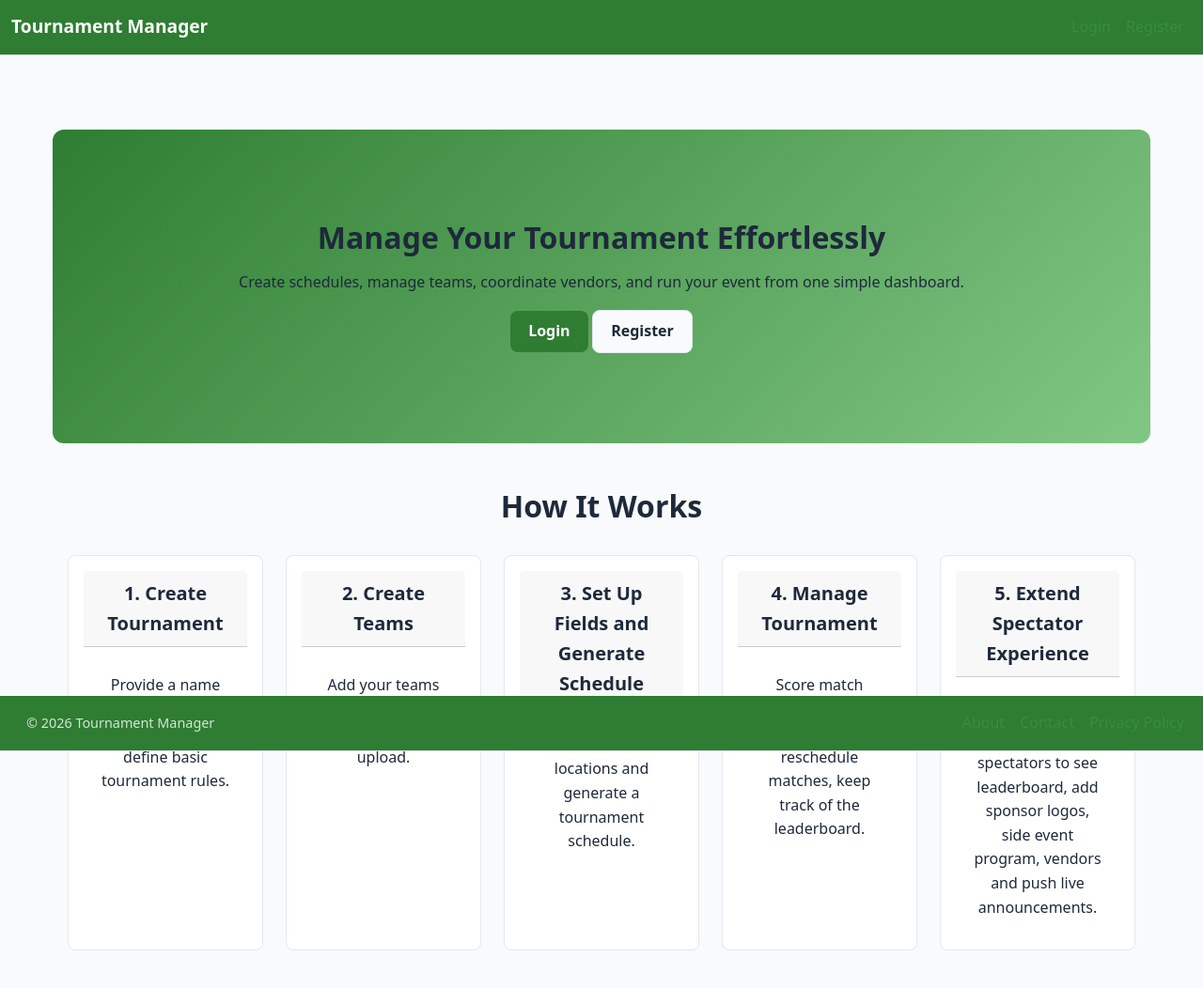
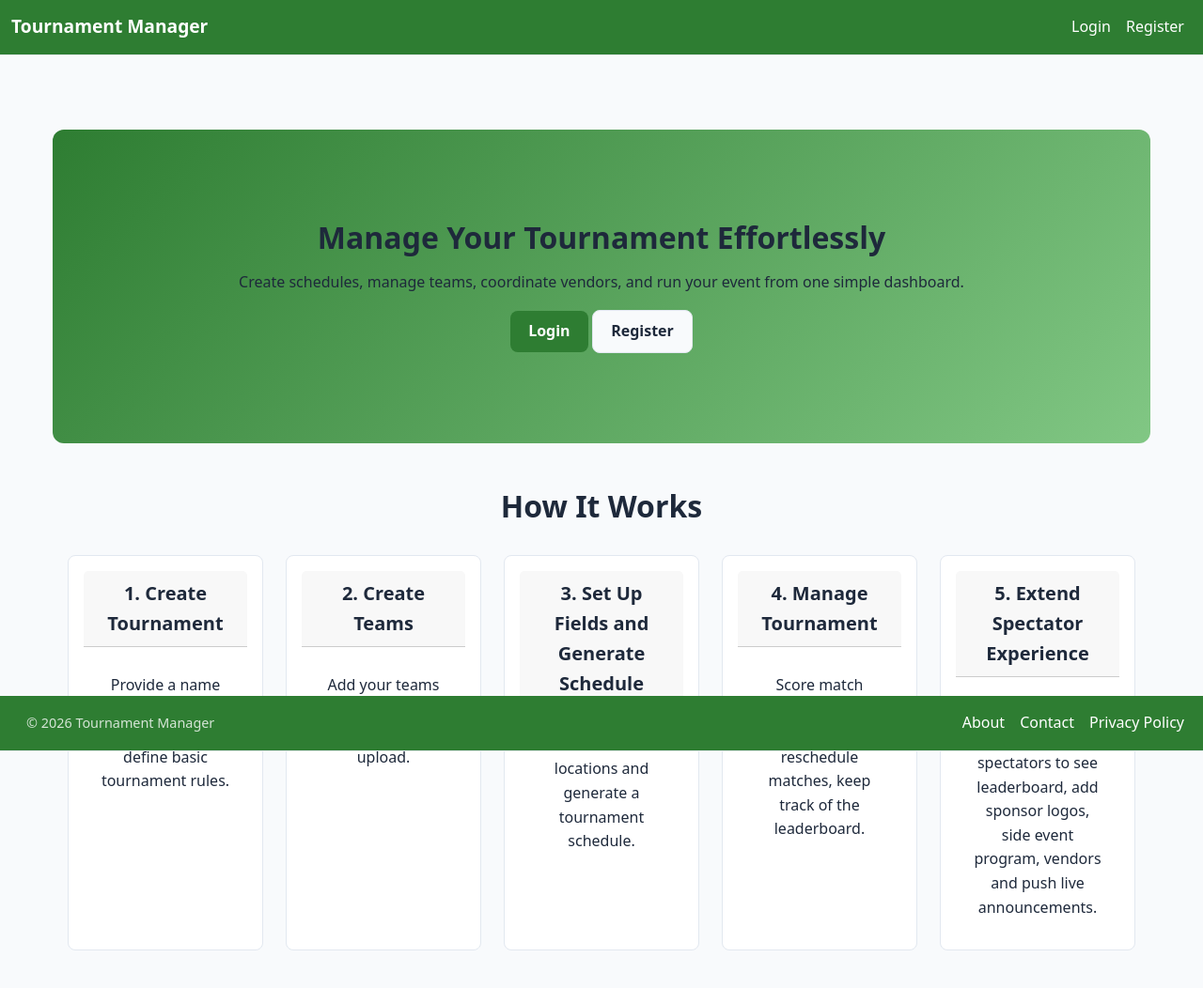
Before and after one commit to VeselinMar/TournamentManager, a Django app: page / in a window 1280 px wide. Shown: the top 1052 px of the page at 94% size. Run offline with Django 4.2, Linux system fonts and the light colour scheme; data that the repository does not hold is empty.

Commit message:
revert color changes

```diff
--- a/tournamentapp/static/css/components/navbar.css
+++ b/tournamentapp/static/css/components/navbar.css
@@ -24,7 +24,7 @@
    Links
 ========================== */
 .navbar-nav .nav-link {
-    color: #388e3c;
+    color: white;
     font-weight: 500;
     padding: 0.5rem 0.75rem;
     transition: all 0.2s ease;
@@ -35,10 +35,6 @@
     background-color: rgba(255, 255, 255, 0.08);
     border-radius: var(--radius);
     text-decoration: none;
-}
-
-.navbar-toggler-icon {
-    color: #388e3c;
 }
 
 /* ==========================
```
